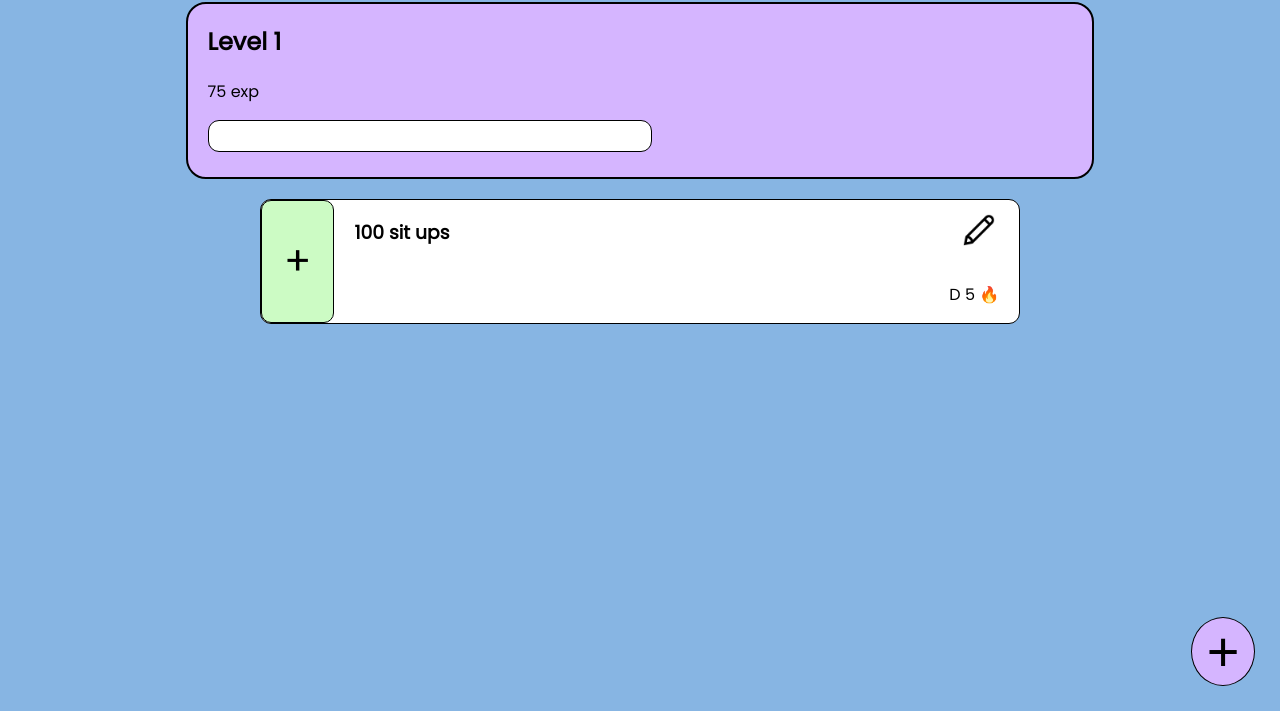
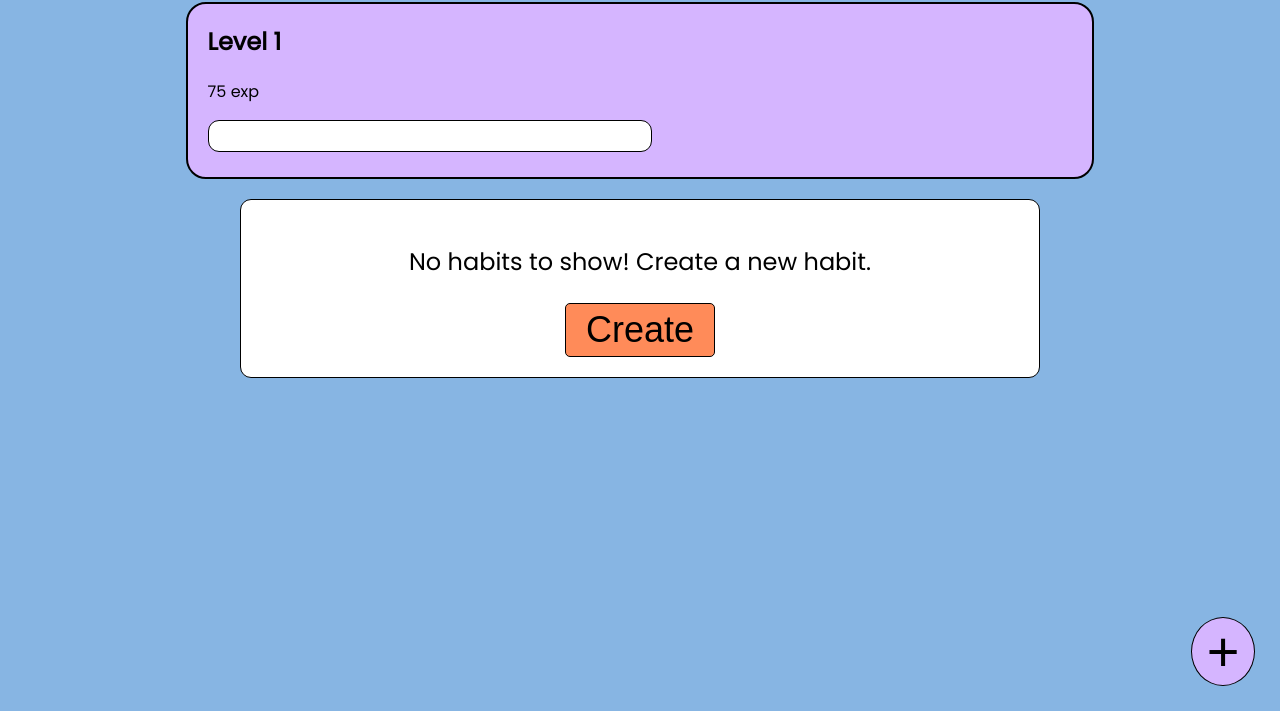
Before and after one commit to kroles1/LAP2_project_frontend, a website: page dashboard.html in a window 1280 px wide. Shown: the part 89-800 px from the top of the page. Drawn offline with Linux system fonts and the light colour scheme; no server answers.

Commit message:
no habits div added and error handling

```diff
--- a/dashboard.html
+++ b/dashboard.html
@@ -23,7 +23,11 @@
     </div>
 
     <div id="allHabits">
-        <div class="habit">
+        <div class="noHabits">
+            <div><p>No habits to show! Create a new habit.</p></div>
+            <div><button id="firstHabit" onclick="window.location.href='./addHabit.html';">Create</button></div>
+        </div>
+        <!-- <div class="habit">
             <div class="plus" class="easy">+</div>
             <div class="habitDetails">
                 <div class="sameLine">
@@ -32,7 +36,7 @@
                 </div>
                 <p class="streak">D 5 🔥</p>
             </div>
-        </div>
+        </div> -->
     </div>
 
     <input id="out" type="button" value="Log Out">
--- a/dashboard.js
+++ b/dashboard.js
@@ -21,27 +21,32 @@ fetchUserData()
 const id = localStorage.getItem('id');
 const allHabits = document.getElementById("allHabits");
 
+const noHabits = document.getElementById("noHabits");
+
 async function fetchHabitData() {
   try {
     // const rawData = await fetch(`http://localhost:3000/habits/${id}`);
     const options = {
       method: 'GET',
-      headers: { authorization:localStorage.getItem('token') },
+      headers: { authorization:`Bearer ${localStorage.getItem('token')}` },
       // body: JSON.stringify(Object.fromEntries(new FormData(e.target)))
   }
-  const rawData = await fetch(`http://localhost:3000/habits`, options)
+    const rawData = await fetch(`http://localhost:3000/habits`, options)
     console.log(rawData);
     if(rawData.ok) {
       const habitData = await rawData.json();
       console.log(habitData);
       appendNewHabit(habitData);
+    } else {
+      console.log('No habits to append');
+      noHabits.classList.toggle('hide')
     }
     // const habitData = await rawData.json();
     // console.log(habitData);
     // appendNewHabit(habitData);
   } catch (err) {
     console.log('catching error')
-    console.log(err);
+    console.log(err.message);
   }
 }
 fetchHabitData();
--- a/package.json
+++ b/package.json
@@ -19,6 +19,7 @@
   },
   "homepage": "https://github.com/kroles1/LAP2_project_frontend#readme",
   "dependencies": {
+    "cors": "^2.8.5",
     "dotenv": "^16.0.3"
   }
 }
--- a/styles.css
+++ b/styles.css
@@ -48,13 +48,22 @@ body:not(#dashboard) {
     height: 30px;
 }
 
-.habit {
+.habit, .noHabits {
     background-color: white;
     border: solid black 1px;
     border-radius: 11px;
     width: 60%;
     margin: 20px auto;
     display: flex;
+}
+
+.noHabits {
+    display: flex;
+    flex-direction: column;
+    padding: 20px;
+    justify-content: center;
+    align-items: center;
+    font-size: 150%;
 }
 
 .plus {
@@ -172,9 +181,13 @@ div#difficulty, div#frequency {
 
 /*  */
 
-input[type='submit']#create, input[type='submit']#update {
+input[type='submit']#create, input[type='submit']#update, #firstHabit {
     background-color: var(--orange);
     color: black;
+    border: solid 1px black;
+    border-radius: 5px;
+    font-size: 150%;
+    padding: 5px 20px;
 }
 
 input[type='button']#delete {
@@ -348,3 +361,7 @@ button.add:hover {
     color: var(--lav);
     background-color: white;
 }
+
+.hide {
+    display: none !important;
+}
```
Also changed, not shown: 1 other file.
